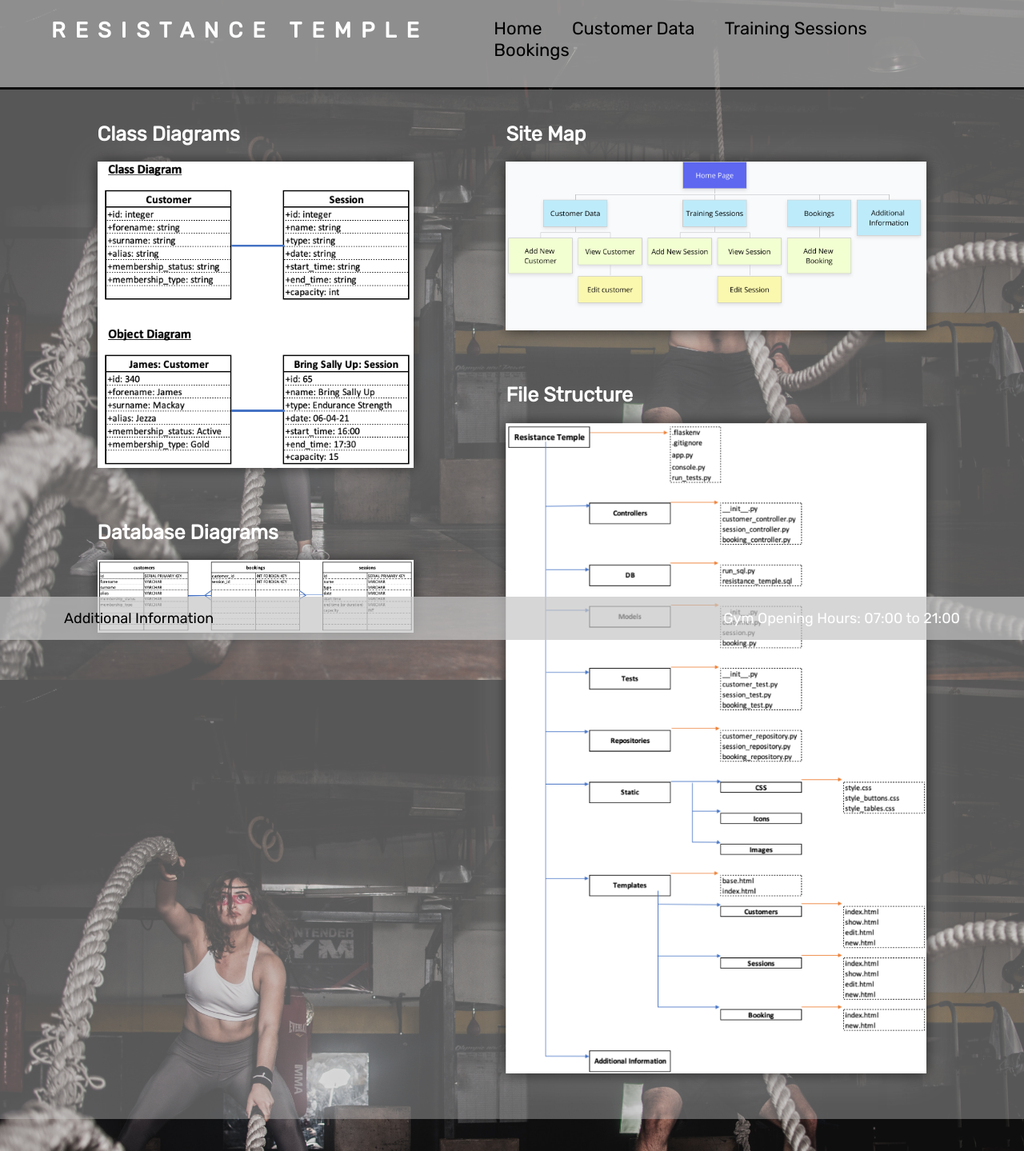
After one commit to MozzBuilds/Resistance-Temple, a Flask app: page /info in a window 1280 px wide. The commit adds this page. Shown: the whole page at 80% size. Run offline with Flask 2, Linux system fonts and the light colour scheme.

Commit message:
Additional images viewable and zoomable in browser

```diff
--- a/app.py
+++ b/app.py
@@ -14,5 +14,9 @@ app.register_blueprint(customers_blueprint)
 def home():
     return render_template('index.html', title='Home')
 
+@app.route('/info')
+def other():
+    return render_template('info/index.html', title='Info')
+
 if __name__ == '__main__':
     app.run(debug=True)
--- a/static/css/style.css
+++ b/static/css/style.css
@@ -125,3 +125,20 @@ input:hover, select:hover {
     color: blue;
     background-color: rgb(230, 228, 228);
 }
+
+.diagram_container {
+    display: flex;
+    flex-direction:column;
+    padding-left: 5%;
+    padding-right: 5%;
+}
+
+.diagram {
+    margin: 20px 0;
+}
+
+.diagram_img {
+    box-shadow: 0 0 20px rgba(0,0,0,0.8), 0 0 40px rgba(255, 255, 255, 0.3);
+    max-width: 100%;
+    max-height: 50%;
+}
--- a/templates/base.html
+++ b/templates/base.html
@@ -44,7 +44,7 @@
 
    <footer>
         <ul>
-            <li><a href="">Additional Information</a></li>
+            <li><a href="/info">Additional Information</a></li>
             <li>Gym Opening Hours: 07:00 to 21:00</li>
         </ul>
    </footer>
--- /dev/null
+++ b/templates/info/index.html
@@ -0,0 +1,37 @@
+{% extends 'base.html' %}
+{% block content %}
+
+<article>
+<section class='diagram_container'>
+    <div class='diagram'>
+        <h2>Class Diagrams</h2>
+        <a target="_blank" href="static/images/class_object_diagrams.png">
+            <img class='diagram_img'  src="static/images/class_object_diagrams.png" alt="Class diagram">
+          </a>
+    </div>
+
+    <div class='diagram'>
+        <h2>Database Diagrams</h2>
+        <a target="_blank" href="static/images/database_diagrams.png">
+            <img class='diagram_img'  src="static/images/database_diagrams.png" alt="File structure diagram">
+          </a>
+    </div>
+</section>
+<section class='diagram_container'>
+    <div class='diagram'>
+        <h2>Site Map</h2>
+        <a target="_blank" href="static/images/site_map.png">
+            <img class='diagram_img'  src="static/images/site_map.png" alt="File structure diagram">
+          </a>
+    </div>
+
+    <div class='diagram'>
+        <h2>File Structure</h2>
+        <a target="_blank" href="static/images/file_structure.png">
+            <img class='diagram_img'  src="static/images/file_structure.png" alt="File structure diagram">
+          </a>
+    </div>
+
+</section>
+</article>
+{% endblock %}
--- a/templates/other/index.html
+++ /dev/null
@@ -1,5 +0,0 @@
-{% extends 'base.html' %}
-{% block content %}
-
-
-{% endblock %}
```
Also changed, not shown: static/images/class_object_diagrams.png (added), static/images/database_diagrams.png (added), static/images/file_structure.png (added), static/images/site_map.png (added), 1 other file.
